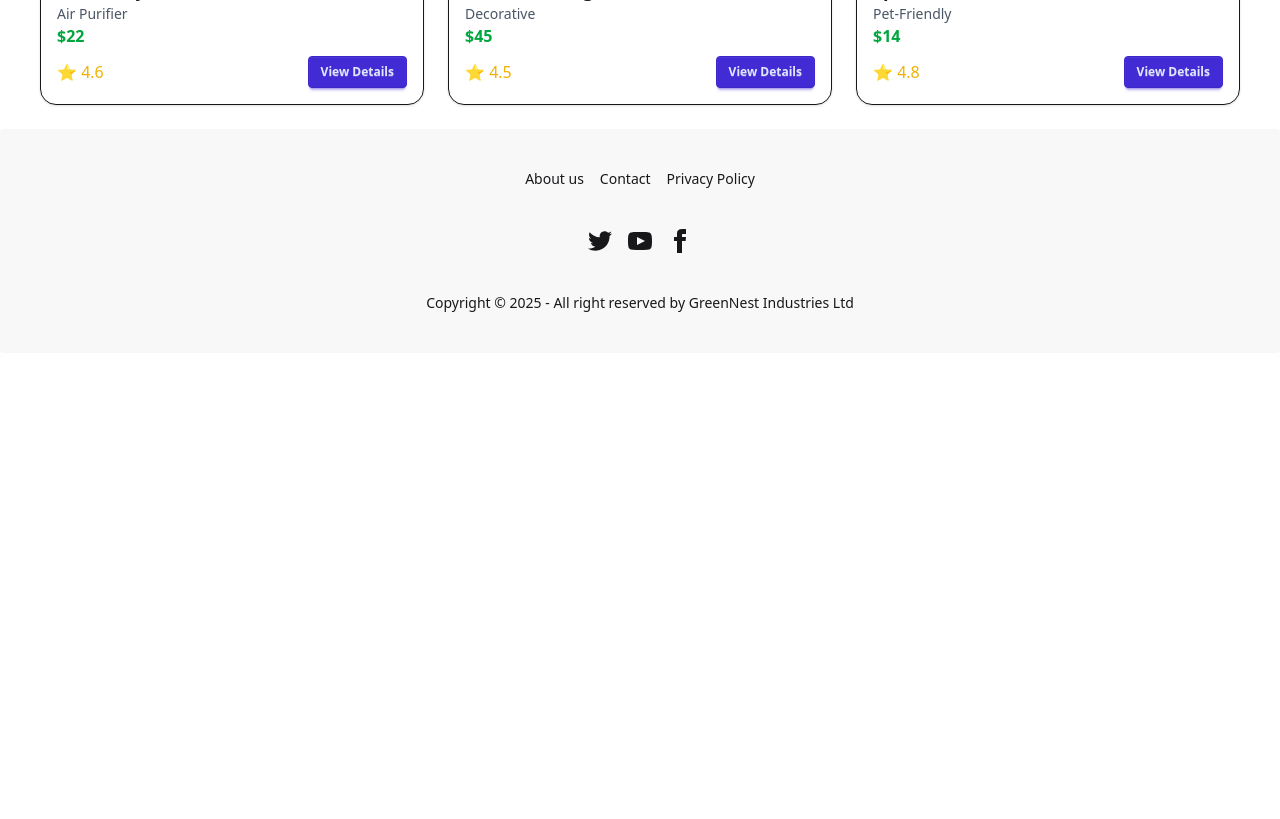
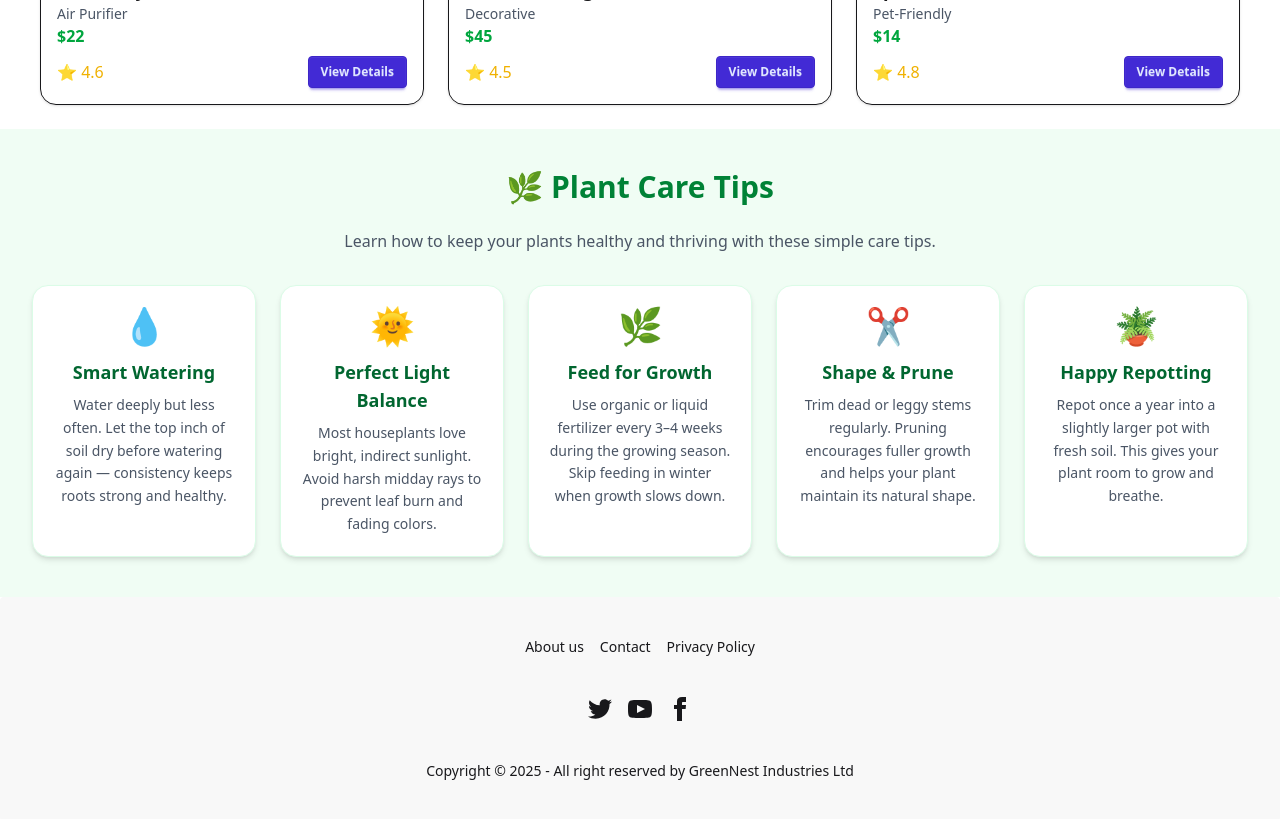
Before and after one commit to mhmasum1/greennest-indoor-plant-care, a React (Vite) app: page / in a window 1280 px wide. Shown: the part 1200-2019 px from the top of the page. Before the commit the page ends 1553 px from the top, so only its background shows below. Built offline with nearby package versions, Linux system fonts and the light colour scheme.

Commit message:
added plants care tips secion

```diff
--- /dev/null
+++ b/public/plantsCareTips.json
@@ -0,0 +1,32 @@
+[
+    {
+        "id": 1,
+        "title": "Smart Watering",
+        "icon": "💧",
+        "description": "Water deeply but less often. Let the top inch of soil dry before watering again — consistency keeps roots strong and healthy."
+    },
+    {
+        "id": 2,
+        "title": "Perfect Light Balance",
+        "icon": "🌞",
+        "description": "Most houseplants love bright, indirect sunlight. Avoid harsh midday rays to prevent leaf burn and fading colors."
+    },
+    {
+        "id": 3,
+        "title": "Feed for Growth",
+        "icon": "🌿",
+        "description": "Use organic or liquid fertilizer every 3–4 weeks during the growing season. Skip feeding in winter when growth slows down."
+    },
+    {
+        "id": 4,
+        "title": "Shape & Prune",
+        "icon": "✂️",
+        "description": "Trim dead or leggy stems regularly. Pruning encourages fuller growth and helps your plant maintain its natural shape."
+    },
+    {
+        "id": 5,
+        "title": "Happy Repotting",
+        "icon": "🪴",
+        "description": "Repot once a year into a slightly larger pot with fresh soil. This gives your plant room to grow and breathe."
+    }
+]
--- /dev/null
+++ b/src/components/PlantsCareTips.jsx
@@ -0,0 +1,41 @@
+import React, { useEffect, useState } from "react";
+
+const PlantCareTips = () => {
+    const [tips, setTips] = useState([]);
+
+    useEffect(() => {
+        fetch("/plantsCareTips.json")
+            .then((res) => res.json())
+            .then((data) => setTips(data));
+    }, []);
+
+    return (
+        <div className="py-10 bg-green-50">
+            <h2 className="text-3xl font-bold text-center mb-6 text-green-700">
+                🌿 Plant Care Tips
+            </h2>
+            <p className="text-center text-gray-600 mb-8 max-w-2xl mx-auto">
+                Learn how to keep your plants healthy and thriving with these simple care tips.
+            </p>
+
+            <div className="grid grid-cols-1 md:grid-cols-3 lg:grid-cols-5 gap-6 px-8">
+                {tips.map((tip) => (
+                    <div
+                        key={tip.id}
+                        className="bg-white shadow-md rounded-2xl p-5 text-center border border-green-100 hover:shadow-lg transition"
+                    >
+                        <div className="text-4xl mb-3">{tip.icon}</div>
+                        <h3 className="text-lg font-semibold mb-2 text-green-800">
+                            {tip.title}
+                        </h3>
+                        <p className="text-gray-600 text-sm leading-relaxed">
+                            {tip.description}
+                        </p>
+                    </div>
+                ))}
+            </div>
+        </div>
+    );
+};
+
+export default PlantCareTips;
--- a/src/pages/Home.jsx
+++ b/src/pages/Home.jsx
@@ -1,6 +1,7 @@
 import React, { Suspense } from "react";
 import Hero from "../components/Hero";
 import TopRatedPlants from "../components/TopRatedPlants";
+import PlantCareTips from "../components/PlantsCareTips";
 
 const Home = () => {
     return (
@@ -16,6 +17,7 @@ const Home = () => {
             >
                 <TopRatedPlants />
             </Suspense>
+            <PlantCareTips />
         </div>
     );
 };
```
